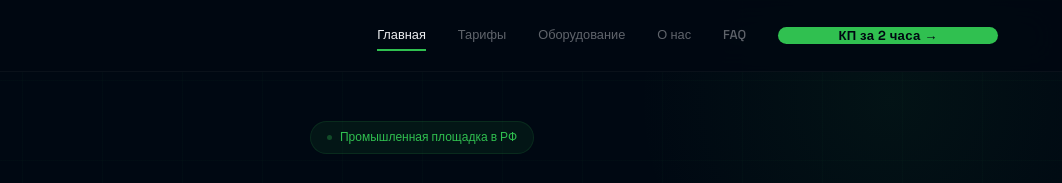
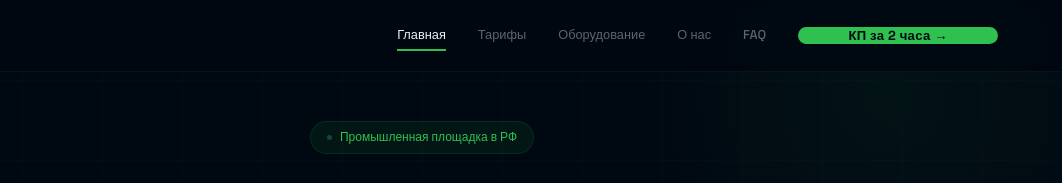
Before and after one commit to nesterov0109-spy/novy-hosting, a website: page index.html in a window 1280 px wide. Shown: the top 183 px of the page, 218-1280 px from the left. Drawn offline with Linux system fonts and the light colour scheme.

Commit message:
v7.10: кнопка — золотая середина, 46/42px

```diff
--- a/css/style.css
+++ b/css/style.css
@@ -75,7 +75,7 @@ ul,ol{list-style:none}
 .nav a::after{content:'';position:absolute;bottom:-3px;left:0;width:0;height:1.5px;background:var(--green);transition:width .4s cubic-bezier(.16,1,.3,1)}
 .nav a:hover,.nav a.active{color:var(--text-primary)}
 .nav a:hover::after,.nav a.active::after{width:100%}
-.nav-cta{display:inline-flex;align-items:center;gap:8px;padding:12px 48px 12px 52px;min-width:220px;justify-content:center;background:var(--green);border:none;border-radius:100px;color:var(--bg-deep)!important;font-weight:700!important;font-size:.82rem!important;letter-spacing:.3px;transition:all .3s ease!important;line-height:1;white-space:nowrap;margin-left:auto}
+.nav-cta{display:inline-flex;align-items:center;gap:8px;padding:12px 42px 12px 46px;min-width:200px;justify-content:center;background:var(--green);border:none;border-radius:100px;color:var(--bg-deep)!important;font-weight:700!important;font-size:.82rem!important;letter-spacing:.3px;transition:all .3s ease!important;line-height:1;white-space:nowrap;margin-left:auto}
 .nav-cta:hover{background:var(--green-light)!important;color:var(--bg-deep)!important;transform:translateY(-2px);box-shadow:0 6px 24px var(--green-intense)!important}
 .menu-toggle{display:none;flex-direction:column;gap:5px;cursor:pointer;background:none;border:none;padding:8px}
 .menu-toggle span{width:22px;height:1.5px;background:var(--text-primary);border-radius:1px;transition:all .3s}
```
